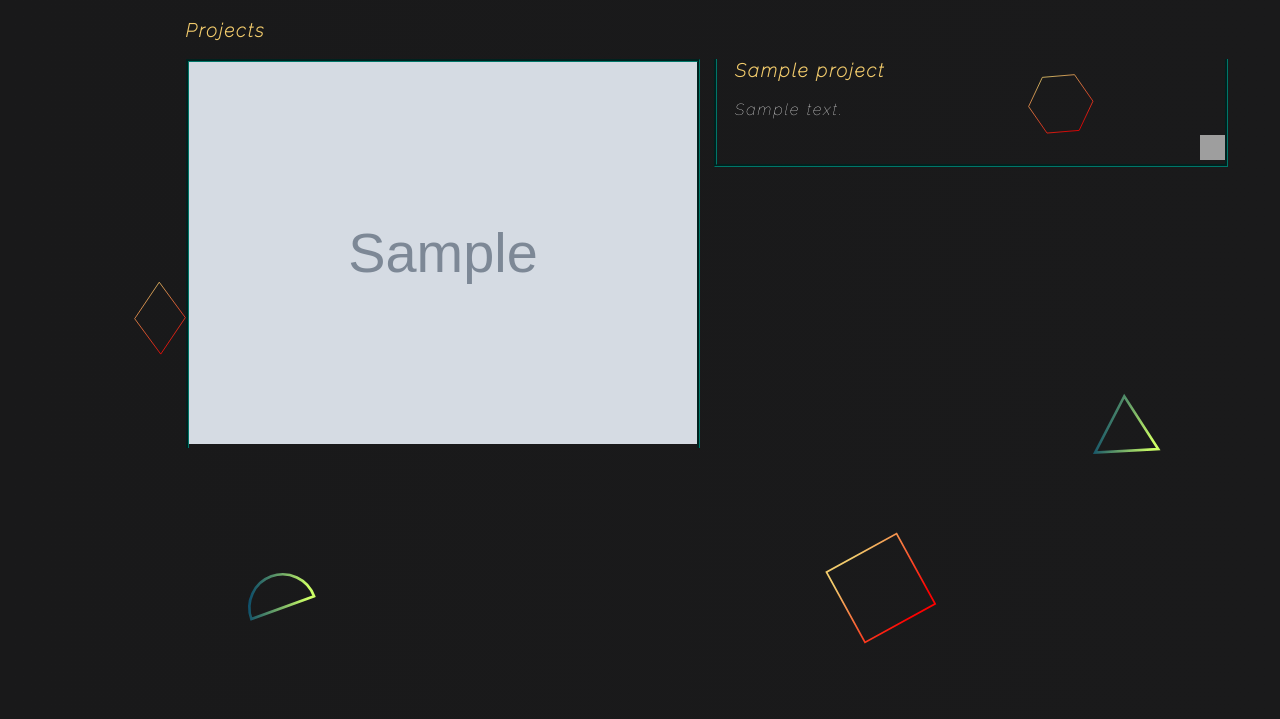
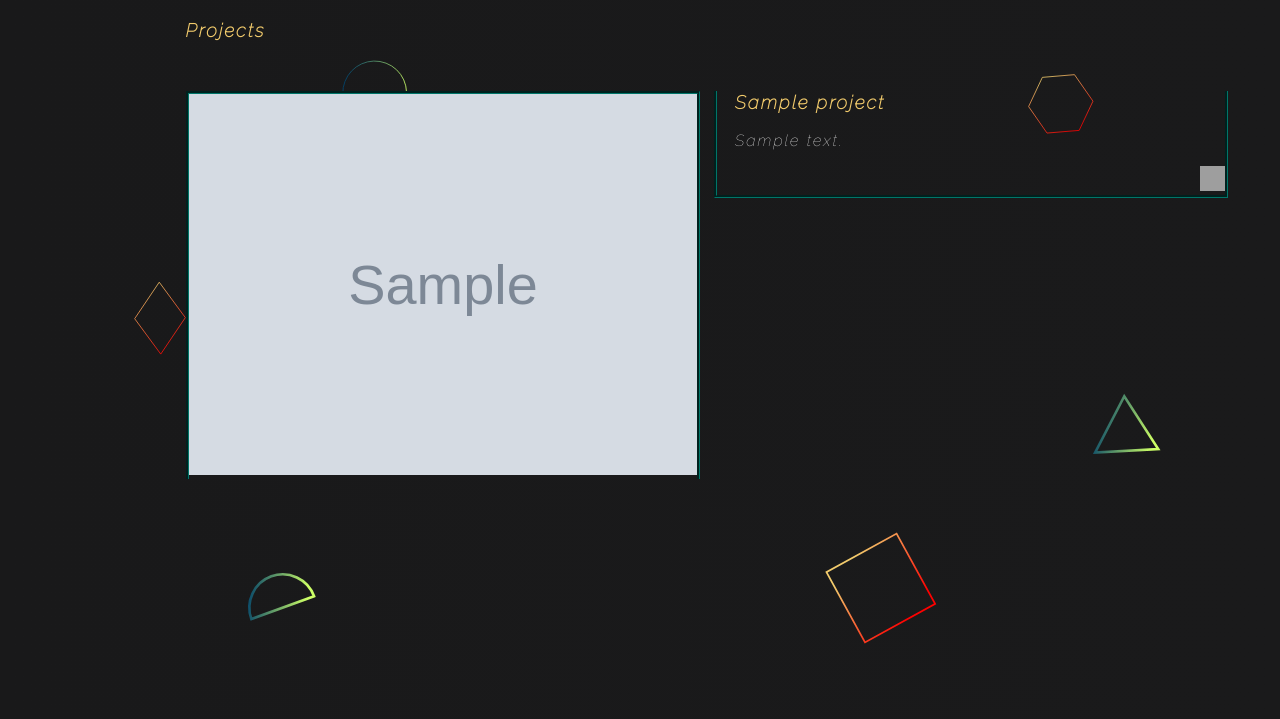
Before and after one commit to MarrionNM/devMabuza, a Django app: template dashboard/templates/dashboard/projects.html in a window 1280 px wide. Shown: the top 719 px of the page. Run offline with Django 3.2, Linux system fonts and the light colour scheme; the template is opened without the code that fills it: values that come from a table or form of the project are taken from there, others are empty; tables that the repository leaves empty hold one stand-in row (values such as "Sample post"); grey boxes marked "Sample" are stand-in pictures; grey boxes are pictures that could not be loaded.

Commit message:
update top margin

```diff
--- a/static/style.css
+++ b/static/style.css
@@ -269,6 +269,7 @@
 /* mobile phones with a maximum screen with of 660px */
 @media (max-width: 460px) {
   .container {
+    margin-top: 50px;
     column-count: 1;
     flex-direction: column;
   }
@@ -361,6 +362,7 @@
 
 @media (min-width: 768px) {
   .container {
+    margin-top: 50px;
     column-count: 2;
     column-gap: 20px;
   }
```
